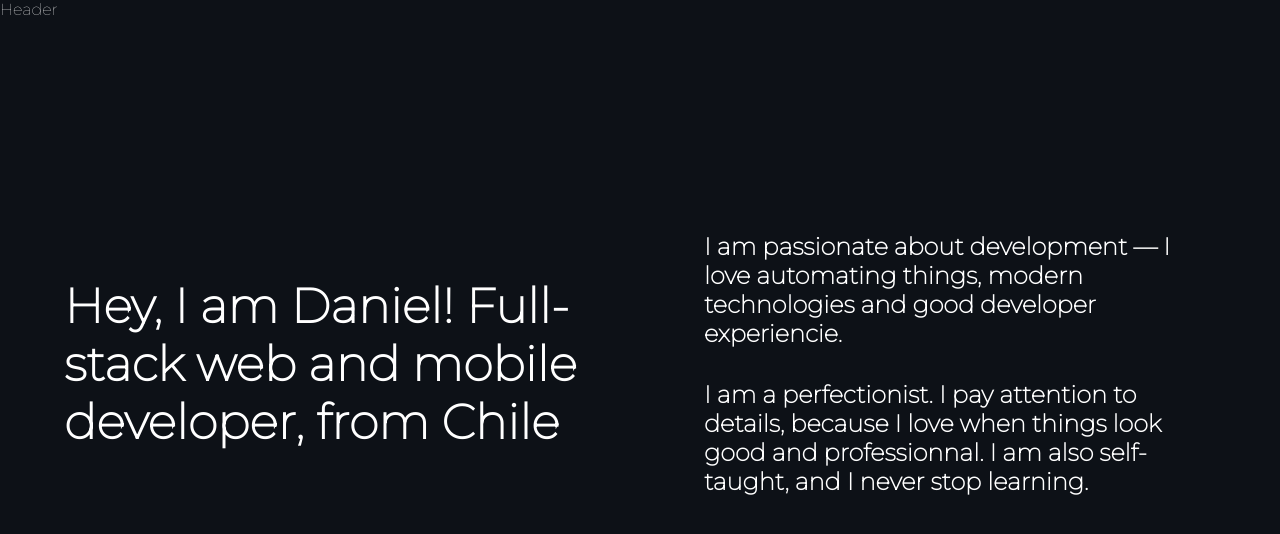
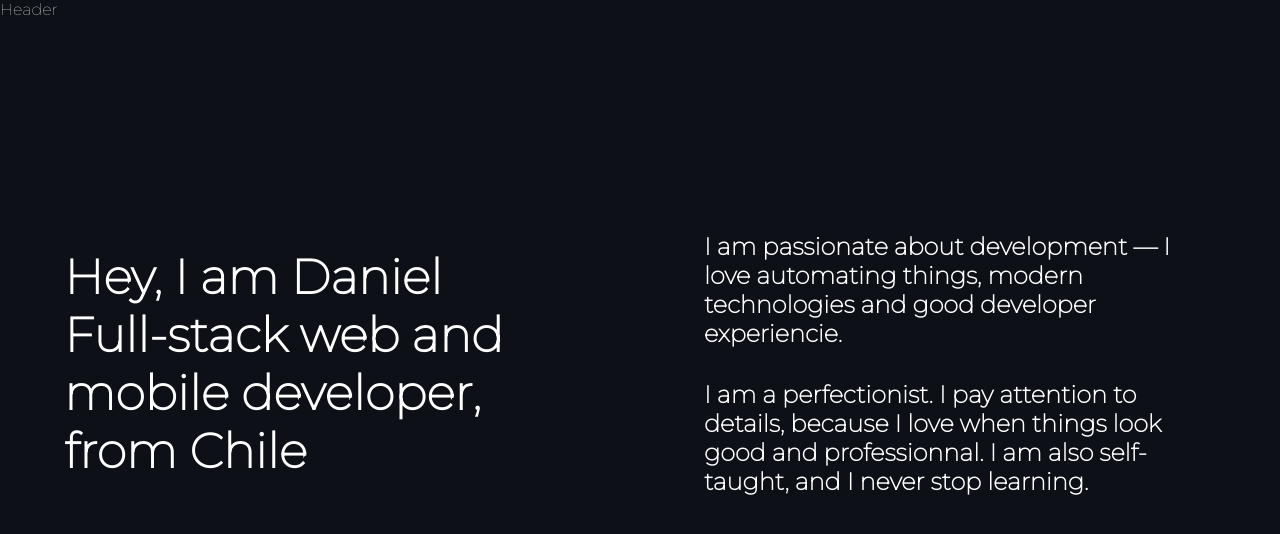
Before and after one commit to danieltadresu/try-app, a React (Create React App) app in the folder academy-web/: page / in a window 1280 px wide. Shown: the top 534 px of the page. Built offline with nearby package versions, Linux system fonts and the light colour scheme.

Commit message:
feat: improve styles

```diff
--- a/academy-web/src/App.js
+++ b/academy-web/src/App.js
@@ -9,7 +9,8 @@ function App() {
       <main className={classes.Main}>
         <div className={classes.Box}>
           <h1 className={classes.Title}>
-            Hey, I am Daniel! Full-stack web and mobile developer, from Chile
+            Hey, I am <span className={classes.Markdown}>Daniel</span>
+            <br/>Full-stack web and mobile developer, from Chile
           </h1>
         </div>
         <div className={classes.Box}>
```
